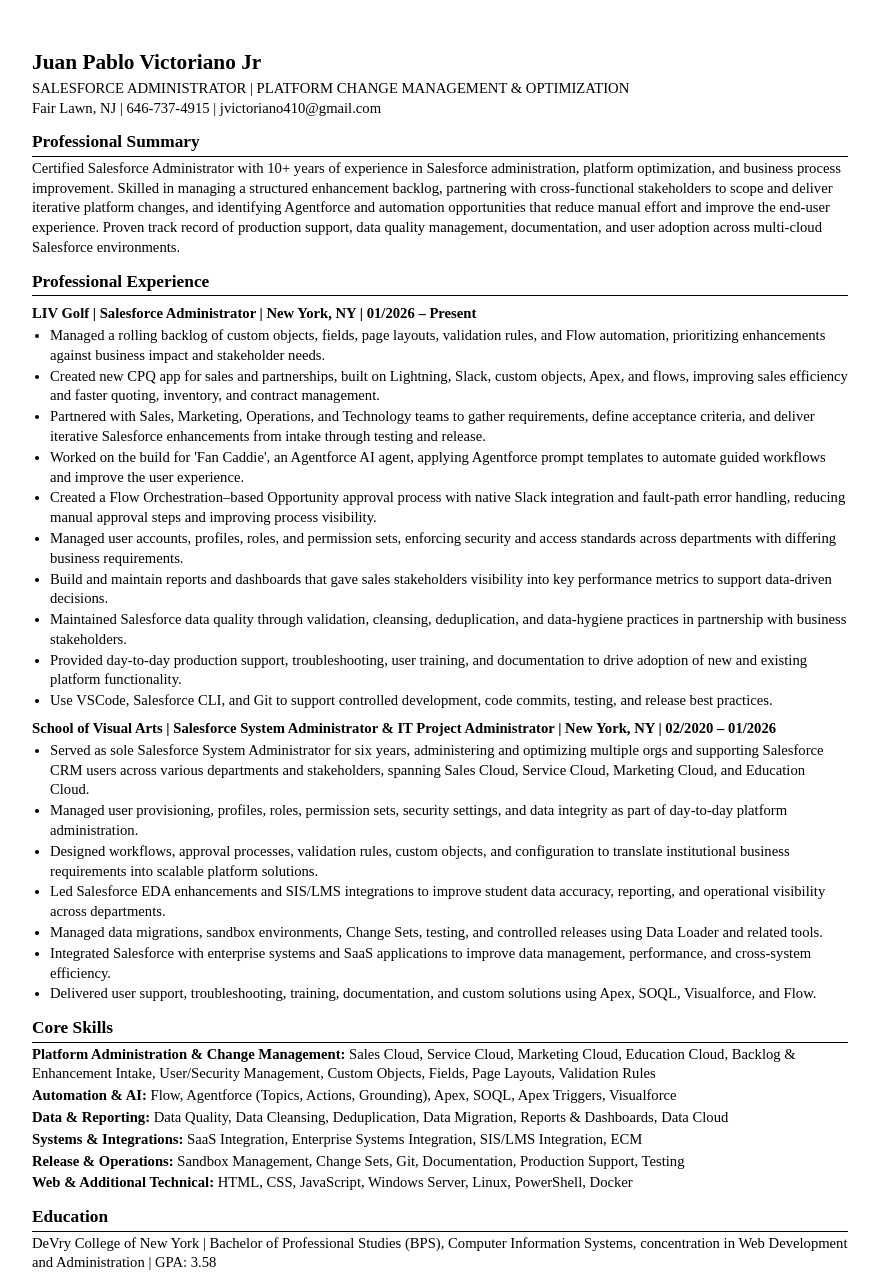
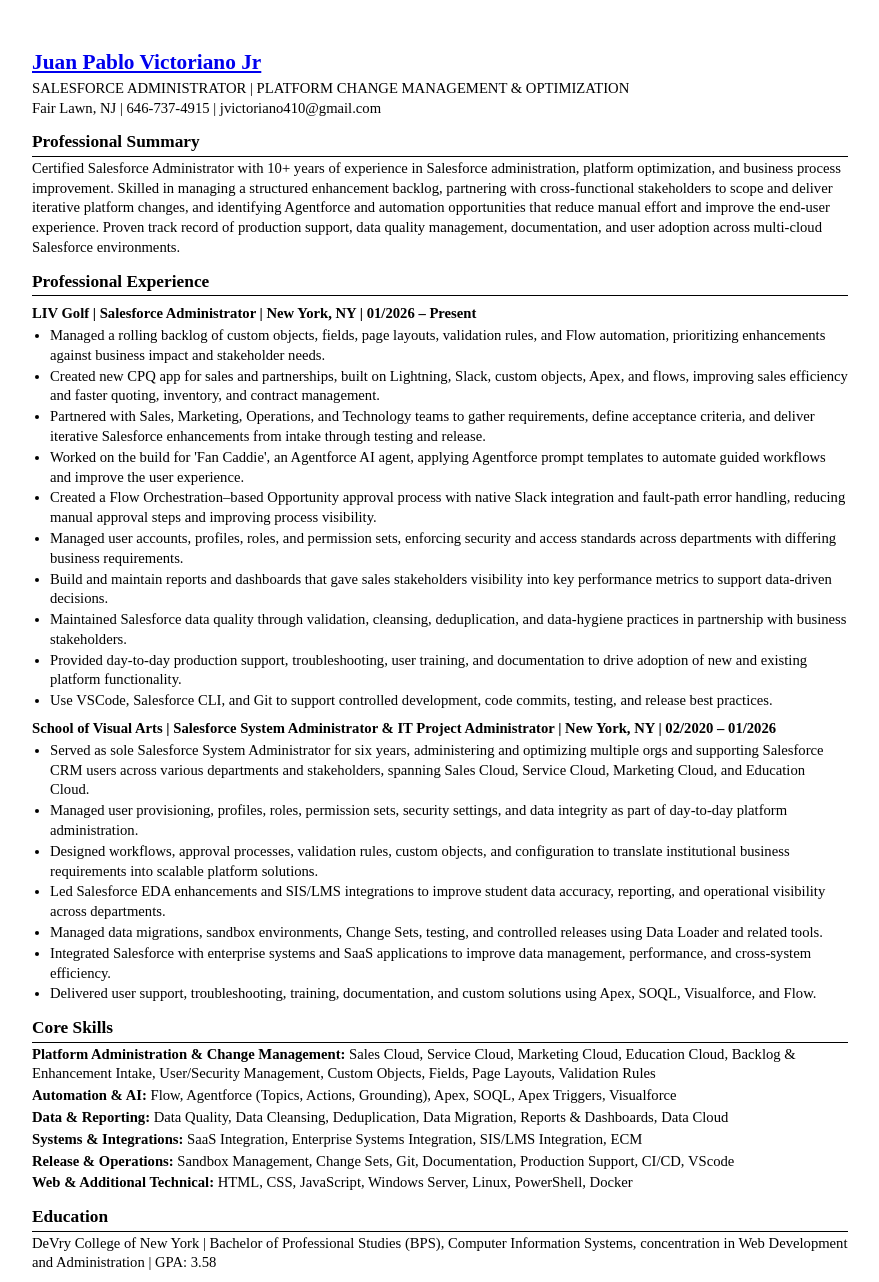
Before and after one commit to JuanVictoriano/juanvictoriano, a plain HTML site: page Juan_Victoriano_Resume.html in a window 1280 px wide. Shown: the top 1282 px of the page, without its empty margins (200-1079 px from the left). Drawn offline with Linux system fonts and the light colour scheme.

Commit message:
Enhance resume with CI/CD and VScode details
Updated the resume to include CI/CD and VScode in the Release & Operations section.

```diff
--- a/Juan_Victoriano_Resume.html
+++ b/Juan_Victoriano_Resume.html
@@ -61,7 +61,7 @@
 </head>
 <body>
 <div class="page no-select">
-  <h1>Juan Pablo Victoriano Jr</h1>
+  <a href="https://juanvictoriano.github.io/juanvictoriano/" target="_blank" rel="noopener noreferrer"><h1>Juan Pablo Victoriano Jr</h1></a>
   <p class="contact">SALESFORCE ADMINISTRATOR | PLATFORM CHANGE MANAGEMENT &amp; OPTIMIZATION</p>
   <p class="contact">Fair Lawn, NJ | 646-737-4915 | jvictoriano410@gmail.com</p>
 
@@ -102,7 +102,7 @@
   <p><strong>Automation &amp; AI:</strong> Flow, Agentforce (Topics, Actions, Grounding), Apex, SOQL, Apex Triggers, Visualforce</p>
   <p><strong>Data &amp; Reporting:</strong> Data Quality, Data Cleansing, Deduplication, Data Migration, Reports &amp; Dashboards, Data Cloud</p>
   <p><strong>Systems &amp; Integrations:</strong> SaaS Integration, Enterprise Systems Integration, SIS/LMS Integration, ECM</p>
-  <p><strong>Release &amp; Operations:</strong> Sandbox Management, Change Sets, Git, Documentation, Production Support, Testing</p>
+  <p><strong>Release &amp; Operations:</strong> Sandbox Management, Change Sets, Git, Documentation, Production Support, CI/CD, VScode</p>
   <p><strong>Web &amp; Additional Technical:</strong> HTML, CSS, JavaScript, Windows Server, Linux, PowerShell, Docker</p>
 
   <h2>Education</h2>
```
